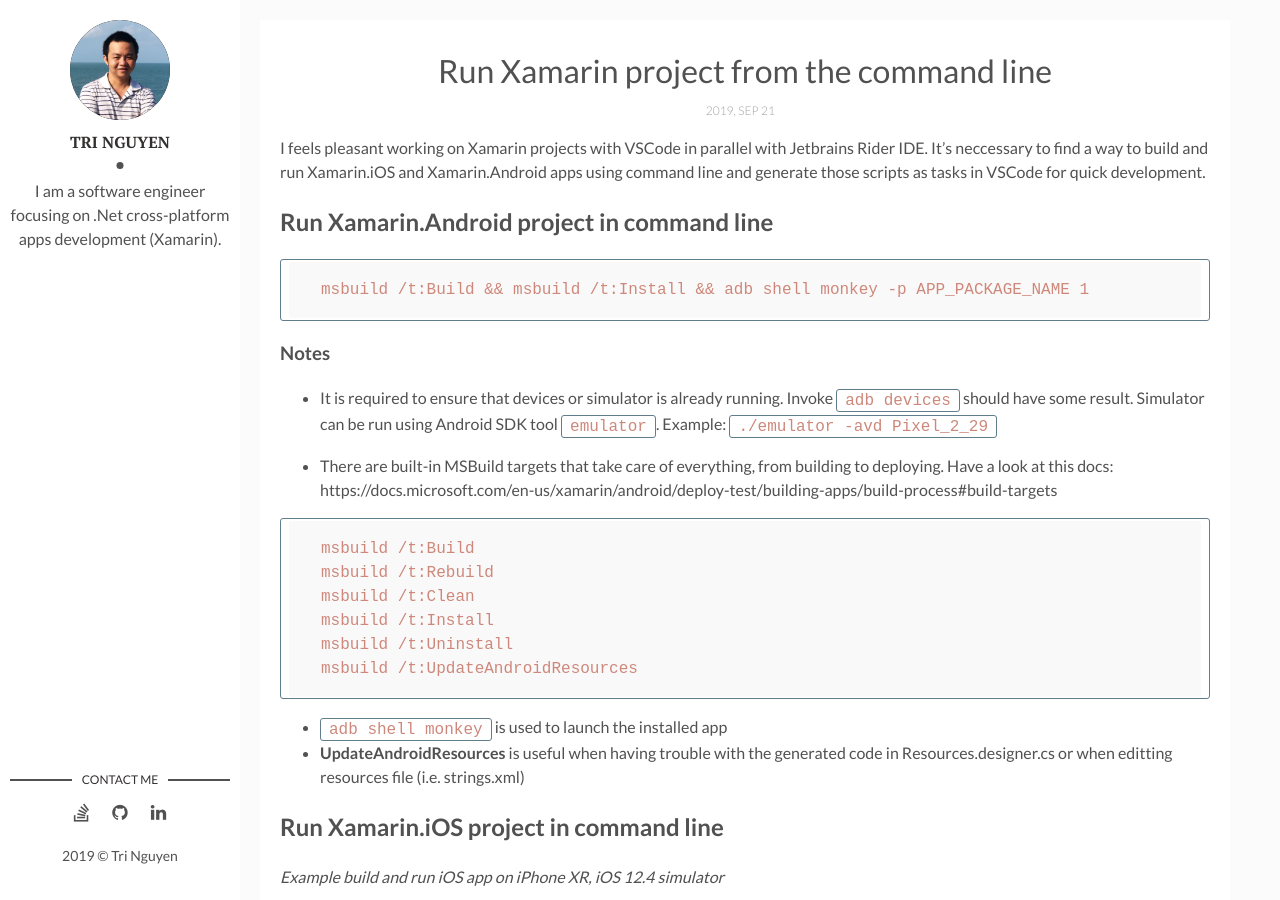
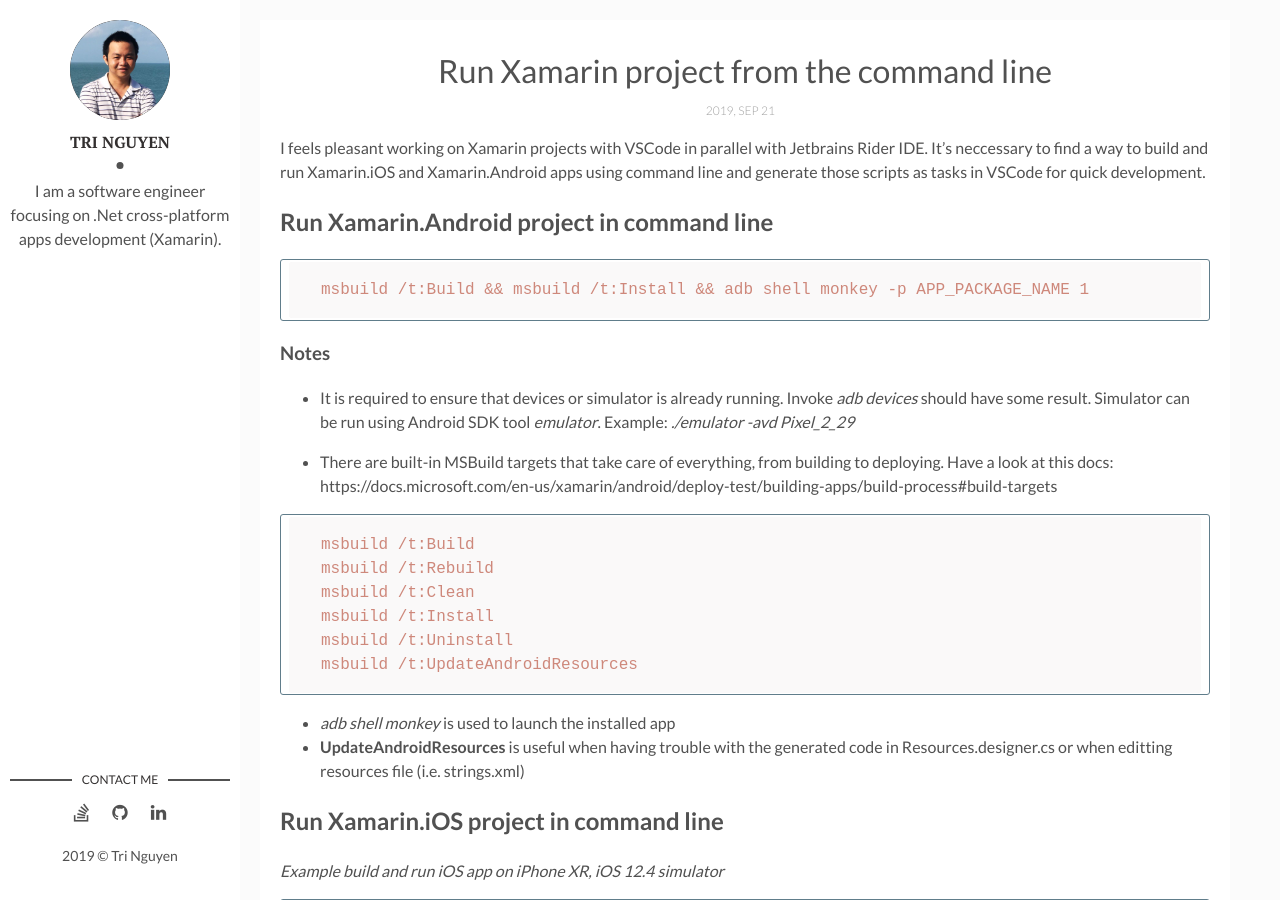
Before and after one commit to trinnguyen/trinnguyen.github.io, a Jekyll site: the page built from _posts/2019-09-21-run-xamarin-project-from-the-command-line.md, in a window 1280 px wide and 900 px high. Built offline with Jekyll 4.4.1, drawn with Linux system fonts in a browser that asks for light colours; comment, search, counter and statistics services are not loaded.

````diff
--- a/_posts/2019-09-21-run-xamarin-project-from-the-command-line.md
+++ b/_posts/2019-09-21-run-xamarin-project-from-the-command-line.md
@@ -23,7 +23,7 @@ msbuild /t:Build && msbuild /t:Install && adb shell monkey -p APP_PACKAGE_NAME 1
 ```
 
 ### Notes
-- It is required to ensure that devices or simulator is already running. Invoke `adb devices` should have some result. Simulator can be run using Android SDK tool `emulator`. Example: `./emulator -avd Pixel_2_29`
+- It is required to ensure that devices or simulator is already running. Invoke *adb devices* should have some result. Simulator can be run using Android SDK tool *emulator*. Example: *./emulator -avd Pixel_2_29*
 
 - There are built-in MSBuild targets that take care of everything, from building to deploying. Have a look at this docs: https://docs.microsoft.com/en-us/xamarin/android/deploy-test/building-apps/build-process#build-targets
 
@@ -35,7 +35,7 @@ msbuild /t:Install
 msbuild /t:Uninstall
 msbuild /t:UpdateAndroidResources
 ```
-- `adb shell monkey` is used to launch the installed app
+- *adb shell monkey* is used to launch the installed app
 - **UpdateAndroidResources** is useful when having trouble with the generated code in Resources.designer.cs or when editting resources file (i.e. strings.xml)
 
 ## Run Xamarin.iOS project in command line
@@ -47,19 +47,19 @@ msbuild /t:Build && /Library/Frameworks/Xamarin.iOS.framework/Versions/Current/b
 ```
 
 ### Notes
-- `msbuild /t:Build` for building the Xamarin.iOS app bundle, output file `YOUR_IOS_PROJECT_NAME.app` in `bin/iPhoneSimulator/Debug` folder. There is no need for generating IPA file during development
+- *msbuild /t:Build* for building the Xamarin.iOS app bundle, output file `YOUR_IOS_PROJECT_NAME.app` in `bin/iPhoneSimulator/Debug` folder. There is no need for generating IPA file during development
 
-- `mlaunch` used for installing and launching the Xamarin.iOS app bundle on device or simulator. This is still closed source maintained by Xamarin team. But reading the help page would help using the tool
-`/Library/Frameworks/Xamarin.iOS.framework/Versions/Current/bin/mlaunch -h`
+- *mlaunch* used for installing and launching the Xamarin.iOS app bundle on device or simulator. This is still closed source maintained by Xamarin team. But reading the help page would help using the tool
+*/Library/Frameworks/Xamarin.iOS.framework/Versions/Current/bin/mlaunch -h*
 
 ### Explain steps to work with `mlaunch`
-1. Locate `mlaunch` tool which usually locates at `/Library/Frameworks/Xamarin.iOS.framework/Versions/Current/bin/mlaunch`
+1. Locate *mlaunch* tool which usually locates at */Library/Frameworks/Xamarin.iOS.framework/Versions/Current/bin/mlaunch*
 
-2. Get list of simulators and save the `runtime` and `devicetype` value
+2. Get list of simulators and save the *runtime* and *devicetype* value
 ```
 mlaunch --listsim simulators.xml
 ```
-`simulators.xml` is a temporary file that store all available simulators. Select a simulator (i.e iPhone XR), and keep the associated value of `SimRuntime` and `SimDeviceType` for later usage,
+*simulators.xml* is a temporary file that store all available simulators. Select a simulator (i.e iPhone XR), and keep the associated value of *SimRuntime* and *SimDeviceType* for later usage,
 
 3. Construct argument and launch the app
 
@@ -69,4 +69,4 @@ mlaunch --launchsim=[IOS_APP_PATH] --device::v2:runtime=[SimRuntime],devicetype=
     - *IOS_APP_PATH* is the path to `YOUR_IOS_PROJECT_NAME.app` file generated after *msbuild* step
     - update the *--device* argument with the `SimRuntime` and `SimDeviceType` in the above step
 
-4. The message `Press enter to terminate the application message` will be shown when the app launch on simulator.
+4. The message *Press enter to terminate the application message* will be shown when the app launch on simulator.
````
